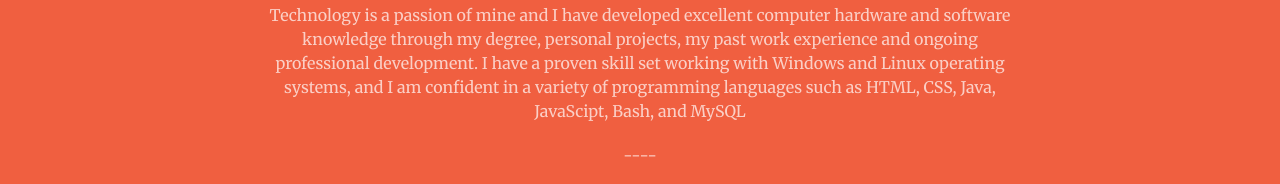
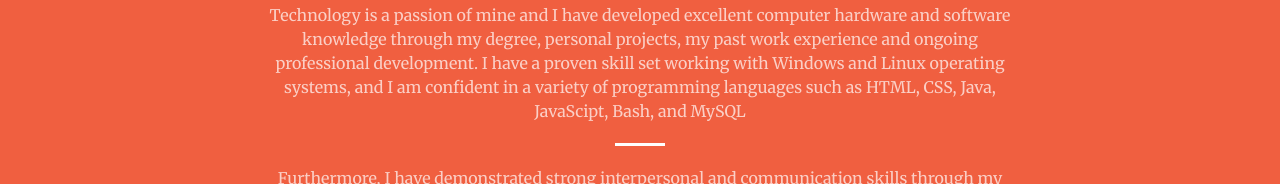
Before and after one commit to MXZTY/Maxwell, a website: page index.html in a window 1280 px wide. Shown: the part 973-1157 px from the top of the page. Drawn offline with nearby package versions, Linux system fonts and the light colour scheme.

Commit message:
updated info

```diff
--- a/index.html
+++ b/index.html
@@ -9,7 +9,7 @@
     <meta name="description" content="">
     <meta name="author" content="">
 
-    <title>Creative - Start Bootstrap Theme</title>
+    <title>Maxwell Tyson</title>
 
     <!-- Bootstrap Core CSS -->
     <link href="vendor/bootstrap/css/bootstrap.min.css" rel="stylesheet">
@@ -87,7 +87,7 @@
                     <h2 class="section-heading">A Love For Technology</h2>
                     <hr class="light">
                     <p class="text-faded">Technology is a passion of mine and I have developed excellent computer hardware and software knowledge through my degree, personal projects, my past work experience and ongoing professional development. I have a proven skill set working with Windows and Linux operating systems, and I am confident in a variety of programming languages such as HTML, CSS, Java, JavaScipt, Bash, and MySQL</p>
-                    <p class="text-faded">----</p>
+                    <hr class="light">
                     <p class="text-faded">Furthermore, I have demonstrated strong interpersonal and communication skills through my past volunteer and work experience. This is seen most recently with my nomination as an ambassador for the second year Computer Information Systems students, where I was able to actively contribute in the formal review process of the BCIS program. My passion for technology has provided me with opportunities to share this passion with others, as seen with my recent volunteer work with the Explore IT event where I helped lead a classroom, informing prospective female students about object oriented programming, and the BCIS program offered by Mount Royal University.</p>
                     <a href="#services" class="page-scroll btn btn-default btn-xl sr-button">Get Started!</a>
                 </div>
```
